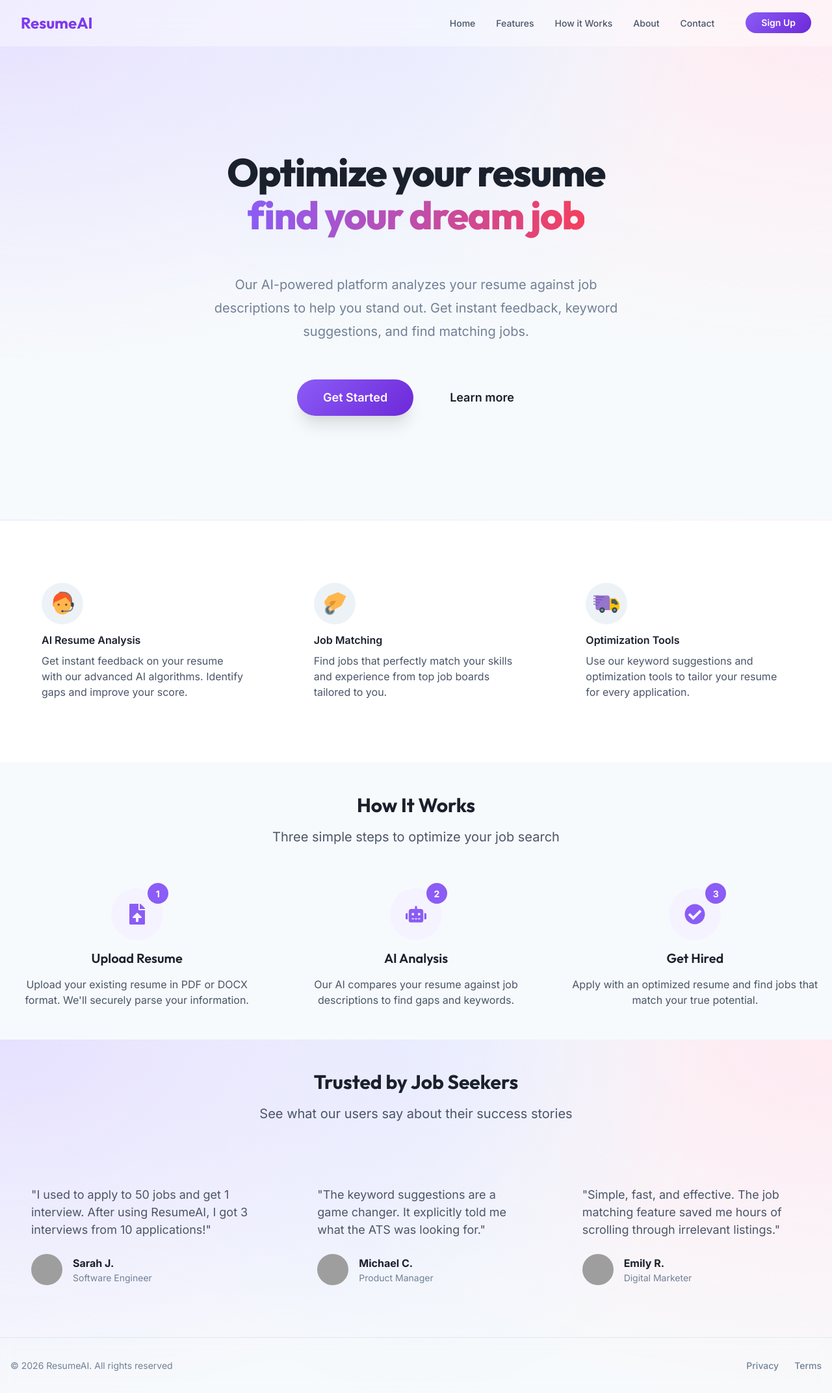
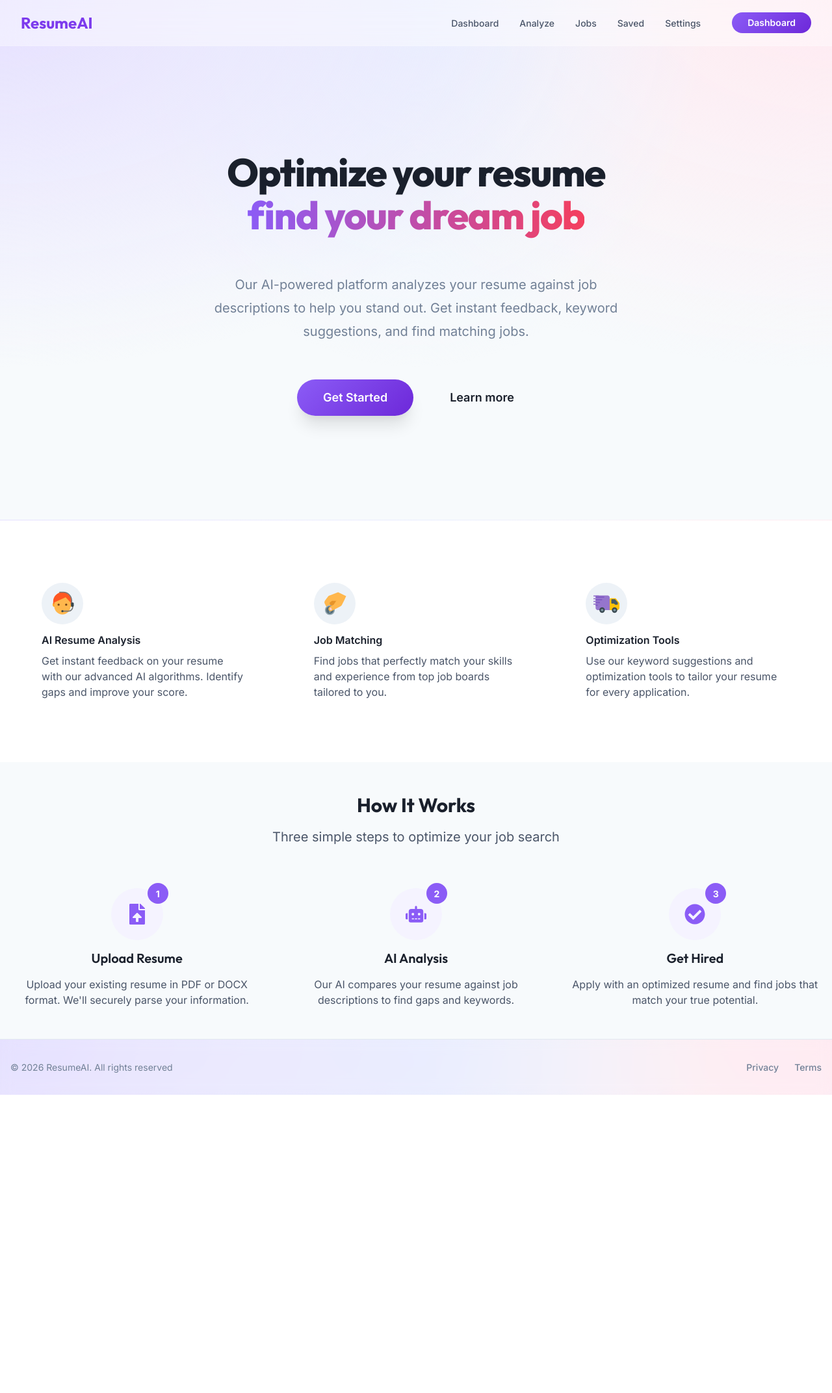
Before and after one commit to Bhupender2004/sepm-project, a React (Vite) app: page / in a window 1280 px wide. Shown: the whole page at 65% size. After the commit the page ends 1685 px from the top, so only its background shows below. Built offline with nearby package versions, Linux system fonts and the light colour scheme; grey boxes are pictures that could not be loaded.

Commit message:
dashboard changes

```diff
--- a/src/App.tsx
+++ b/src/App.tsx
@@ -1,11 +1,9 @@
-import { BrowserRouter as Router, Routes, Route } from 'react-router-dom';
+import { BrowserRouter as Router, Routes, Route, Navigate } from 'react-router-dom';
 import Layout from './components/layout/Layout';
 import Landing from './pages/Landing';
 import Dashboard from './pages/Dashboard';
-import Login from './pages/Auth/Login';
-import Register from './pages/Auth/Register';
 import { AuthProvider } from './context/AuthContext';
-import ProtectedRoute from './components/common/ProtectedRoute';
+
 import ResumeAnalysis from './pages/Analysis/ResumeAnalysis';
 import AnalysisResults from './pages/Analysis/AnalysisResults';
 import JobSearch from './pages/Jobs/JobSearch';
@@ -19,17 +17,15 @@ function App() {
         <Layout>
           <Routes>
             <Route path="/" element={<Landing />} />
-            <Route path="/login" element={<Login />} />
-            <Route path="/register" element={<Register />} />
+            <Route path="/login" element={<Navigate to="/dashboard" replace />} />
+            <Route path="/register" element={<Navigate to="/dashboard" replace />} />
 
-            <Route element={<ProtectedRoute />}>
             <Route path="/dashboard" element={<Dashboard />} />
             <Route path="/analyze" element={<ResumeAnalysis />} />
             <Route path="/results" element={<AnalysisResults />} />
             <Route path="/jobs" element={<JobSearch />} />
             <Route path="/saved-jobs" element={<SavedJobs />} />
             <Route path="/settings" element={<Settings />} />
-            </Route>
           </Routes>
         </Layout>
       </Router>
--- a/src/components/features/Testimonials.tsx
+++ /dev/null
@@ -1,66 +0,0 @@
-import { Box, Text, Stack, Avatar, Heading } from '@chakra-ui/react';
-import Section from '../layout/Section';
-import CustomCard from '../common/CustomCard';
-
-interface TestimonialProps {
-    content: string;
-    avatar: string;
-    name: string;
-    title: string;
-}
-
-const Testimonial = ({ content, avatar, name, title }: TestimonialProps) => {
-    return (
-        <CustomCard h="full">
-            <Stack spacing={6} h="full" justify="space-between">
-                <Text color="gray.600" fontSize="lg">
-                    "{content}"
-                </Text>
-                <Stack direction="row" align="center" spacing={4}>
-                    <Avatar src={avatar} name={name} />
-                    <Box>
-                        <Text fontWeight="bold">{name}</Text>
-                        <Text fontSize="sm" color="gray.500">{title}</Text>
-                    </Box>
-                </Stack>
-            </Stack>
-        </CustomCard>
-    );
-};
-
-export default function Testimonials() {
-    return (
-        <Box>
-            <Section>
-                <Stack spacing={4} as={Box} textAlign={'center'} mb={16}>
-                    <Heading fontSize={'3xl'}>Trusted by Job Seekers</Heading>
-                    <Text color={'gray.600'} fontSize={'xl'}>
-                        See what our users say about their success stories
-                    </Text>
-                </Stack>
-                <Stack
-                    direction={{ base: 'column', md: 'row' }}
-                    spacing={{ base: 10, md: 4, lg: 10 }}>
-                    <Testimonial
-                        content="I used to apply to 50 jobs and get 1 interview. After using ResumeAI, I got 3 interviews from 10 applications!"
-                        avatar="https://images.unsplash.com/photo-1586297135537-94bc9ba060aa?ixid=MXwxMjA3fDB8MHxwaG90by1wYWdlfHx8fGVufDB8fHw%3D&ixlib=rb-1.2.1&auto=format&fit=crop&w=100&q=80"
-                        name="Sarah J."
-                        title="Software Engineer"
-                    />
-                    <Testimonial
-                        content="The keyword suggestions are a game changer. It explicitly told me what the ATS was looking for."
-                        avatar="https://images.unsplash.com/photo-1531427186611-ecfd6d936c79?ixid=MXwxMjA3fDB8MHxwaG90by1wYWdlfHx8fGVufDB8fHw%3D&ixlib=rb-1.2.1&auto=format&fit=crop&w=100&q=80"
-                        name="Michael C."
-                        title="Product Manager"
-                    />
-                    <Testimonial
-                        content="Simple, fast, and effective. The job matching feature saved me hours of scrolling through irrelevant listings."
-                        avatar="https://images.unsplash.com/photo-1494790108377-be9c29b29330?ixid=MXwxMjA3fDB8MHxwaG90by1wYWdlfHx8fGVufDB8fHw%3D&ixlib=rb-1.2.1&auto=format&fit=crop&w=100&q=80"
-                        name="Emily R."
-                        title="Digital Marketer"
-                    />
-                </Stack>
-            </Section>
-        </Box>
-    );
-}
--- a/src/components/layout/Header.tsx
+++ b/src/components/layout/Header.tsx
@@ -3,7 +3,6 @@ import {
     Flex,
     Text,
     IconButton,
-    Button,
     Stack,
     Collapse,
     useColorModeValue,
@@ -11,19 +10,12 @@ import {
     Container,
 } from '@chakra-ui/react';
 import { HamburgerIcon, CloseIcon } from '@chakra-ui/icons';
-import { Link as RouterLink, useNavigate } from 'react-router-dom';
-import { useAuth } from '../../context/AuthContext';
+import { Link as RouterLink } from 'react-router-dom';
 import CustomButton from '../common/CustomButton';
 
 export default function Header() {
     const { isOpen, onToggle } = useDisclosure();
-    const { isAuthenticated, logout } = useAuth();
-    const navigate = useNavigate();
 
-    const handleLogout = () => {
-        logout();
-        navigate('/');
-    };
 
     return (
         <Box
@@ -71,14 +63,14 @@ export default function Header() {
                             color="brand.600"
                             _dark={{ color: "white" }}
                             as={RouterLink}
-                            to={isAuthenticated ? "/dashboard" : "/"}
+                            to="/dashboard"
                             _hover={{ textDecoration: 'none' }}>
                             ResumeAI
                         </Text>
                     </Flex>
 
                     <Flex display={{ base: 'none', md: 'flex' }} flex={1} justify="flex-end" mr={10}>
-                        <DesktopNav isAuthenticated={isAuthenticated} />
+                        <DesktopNav />
                     </Flex>
 
                     <Stack
@@ -86,51 +78,34 @@ export default function Header() {
                         justify={'flex-end'}
                         direction={'row'}
                         spacing={4}>
-                        {isAuthenticated ? (
-                            <Button
-                                as={'a'}
-                                fontSize={'sm'}
-                                fontWeight={600}
-                                variant={'ghost'}
-                                onClick={handleLogout}>
-                                Sign Out
-                            </Button>
-                        ) : (
-                            <CustomButton
-                                as={RouterLink}
-                                to={'/register'}
-                                size="sm"
-                                px={6}>
-                                Sign Up
-                            </CustomButton>
-                        )}
+                        <CustomButton
+                            as={RouterLink}
+                            to={'/dashboard'}
+                            size="sm"
+                            px={6}>
+                            Dashboard
+                        </CustomButton>
                     </Stack>
                 </Container>
             </Flex>
 
             <Collapse in={isOpen} animateOpacity>
-                <MobileNav isAuthenticated={isAuthenticated} />
+                <MobileNav />
             </Collapse>
         </Box>
     );
 }
 
-const DesktopNav = ({ isAuthenticated }: { isAuthenticated: boolean }) => {
+const DesktopNav = () => {
     const linkColor = useColorModeValue('gray.600', 'gray.200');
     const linkHoverColor = useColorModeValue('brand.500', 'white');
 
-    const navItems = isAuthenticated ? [
+    const navItems = [
         { label: 'Dashboard', href: '/dashboard' },
         { label: 'Analyze', href: '/analyze' },
         { label: 'Jobs', href: '/jobs' },
         { label: 'Saved', href: '/saved-jobs' },
         { label: 'Settings', href: '/settings' },
-    ] : [
-        { label: 'Home', href: '/' },
-        { label: 'Features', href: '#features' },
-        { label: 'How it Works', href: '#how-it-works' },
-        { label: 'About', href: '#about' },
-        { label: 'Contact', href: '#contact' },
     ];
 
     return (
@@ -156,19 +131,13 @@ const DesktopNav = ({ isAuthenticated }: { isAuthenticated: boolean }) => {
     );
 };
 
-const MobileNav = ({ isAuthenticated }: { isAuthenticated: boolean }) => {
-    const navItems = isAuthenticated ? [
+const MobileNav = () => {
+    const navItems = [
         { label: 'Dashboard', href: '/dashboard' },
         { label: 'Analyze', href: '/analyze' },
         { label: 'Jobs', href: '/jobs' },
         { label: 'Saved', href: '/saved-jobs' },
         { label: 'Settings', href: '/settings' },
-    ] : [
-        { label: 'Home', href: '/' },
-        { label: 'Features', href: '#features' },
-        { label: 'How it Works', href: '#how-it-works' },
-        { label: 'About', href: '#about' },
-        { label: 'Contact', href: '#contact' },
     ];
 
     return (
--- a/src/pages/Landing.tsx
+++ b/src/pages/Landing.tsx
@@ -2,7 +2,7 @@ import { Box, Heading, Text, Container, Button, Stack, Flex } from '@chakra-ui/r
 import { Link as RouterLink } from 'react-router-dom';
 import FeaturesSection from '../components/features/FeaturesSection';
 import HowItWorks from '../components/features/HowItWorks';
-import Testimonials from '../components/features/Testimonials';
+
 
 const Landing = () => {
     return (
@@ -69,7 +69,7 @@ const Landing = () => {
                             position={'relative'}>
                             <Button
                                 as={RouterLink}
-                                to="/register"
+                                to="/dashboard"
                                 size="lg"
                                 rounded={'full'}
                                 px={10}
@@ -106,7 +106,7 @@ const Landing = () => {
 
             <FeaturesSection />
             <HowItWorks />
-            <Testimonials />
+
         </>
     );
 };
```
Lines whose indentation alone changed are shown as unchanged.
